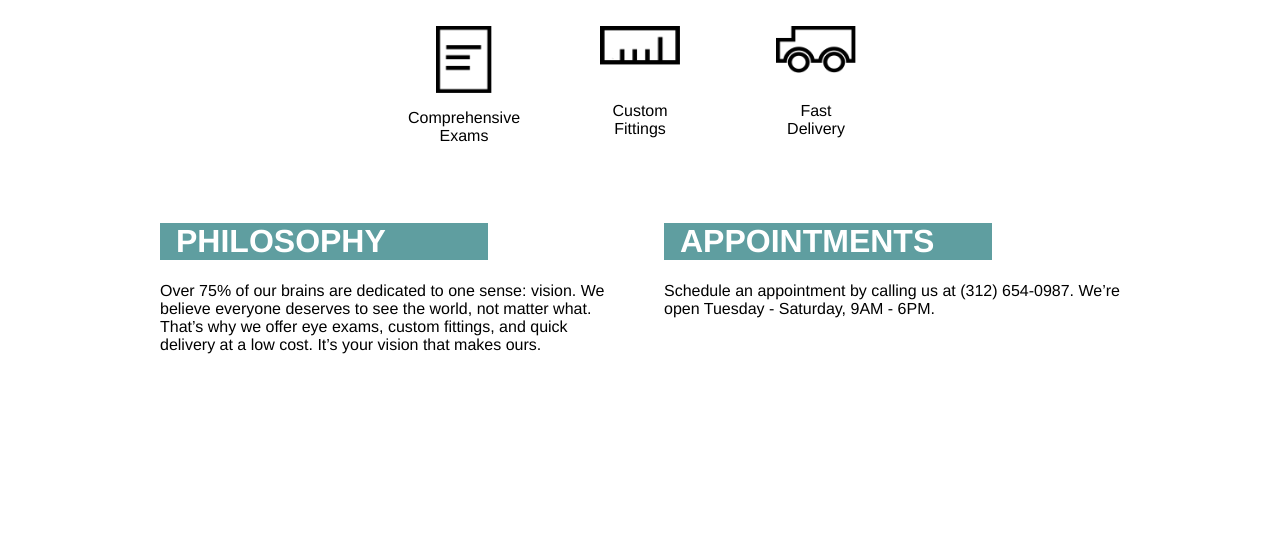
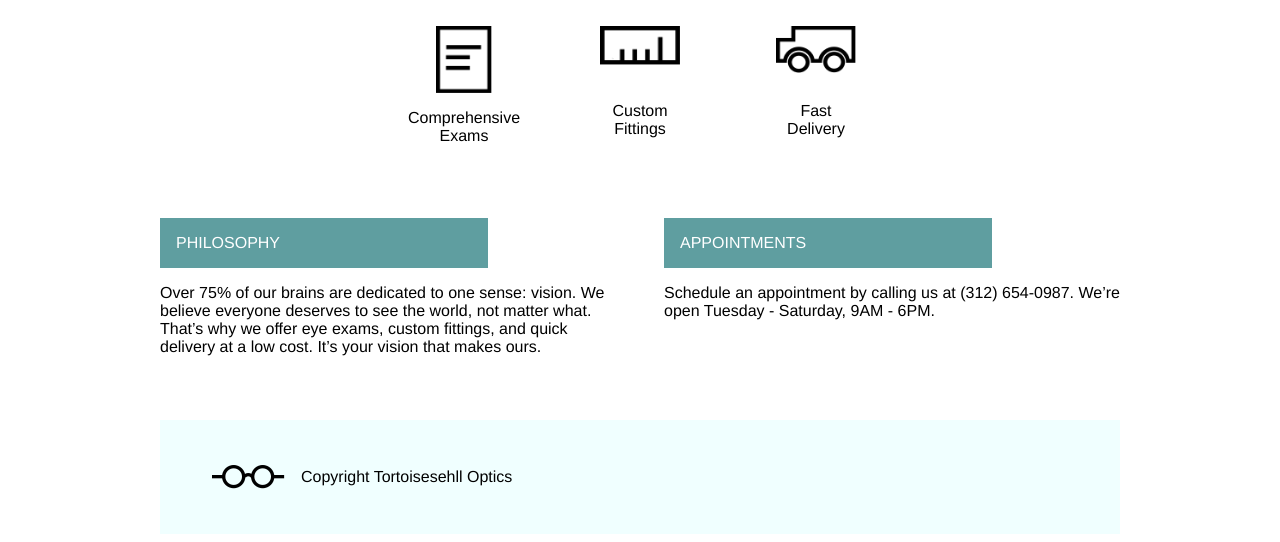
Before and after one commit to bdub328/optics, a plain HTML site: page index.html in a window 1280 px wide. Shown: the part 526-1068 px from the top of the page. Before the commit the page ends 904 px from the top, so only its background shows below. Drawn offline with Linux system fonts and the light colour scheme.

Commit message:
more edits git push git status clear

```diff
--- a/index.html
+++ b/index.html
@@ -64,23 +64,33 @@
 
 
 <div class="philosophy-box">
-  <h1 class="teal-bg">Philosophy</h1>
+  <div class="teal-bg"><p>Philosophy</p></div>
   <p class="info">Over 75% of our brains are dedicated to one sense: vision. We believe everyone deserves to see the world, not matter what. That’s why we offer eye exams, custom fittings, and quick delivery at a low cost. It’s your vision that makes ours.</p>
 </div>
 
 <div class="appointments-box">
-  <h1 class="teal-bg">Appointments</h1>
+  <div class="teal-bg"><p>Appointments</p></div>
   <p class="info">Schedule an appointment by calling us at (312) 654-0987. We’re open Tuesday - Saturday, 9AM - 6PM.</p>
 </div>
 
 </div>
 
-    </div>
 
 
+<!-- Footer -->
+
+<div class="footer">
+  <div class="logo-copyright">
+    <div class="logo">
+    <img src="./resources/images/logo-black.png">
+    </div>
+    <div class="copyright">
+    <p>Copyright Tortoisesehll Optics</div>
+  </div>
+</div>
 
 
-
+</div>
     </div>
   </div>
 </div>
--- a/resources/stylesheet.css
+++ b/resources/stylesheet.css
@@ -113,11 +113,11 @@ width: 5rem;
 
 }
 
-.teal-bg {
+.teal-bg p {
   background-color: cadetblue;
   color: white;
   text-transform: uppercase;
-  padding: 0 1rem;
+  padding: 1rem 1rem;
   margin-right: 8rem;
 }
 
@@ -130,3 +130,18 @@ width: 5rem;
 .appointments-box {
   width: 50%;
 }
+
+/*Footer*/
+
+.footer {
+  background-color: azure;
+  margin-top: 3rem;
+  padding: 2rem;
+  display: flex;
+  align-items: center;
+}
+
+.logo-copyright {
+  display: flex;
+  align-items: center;
+}
```
